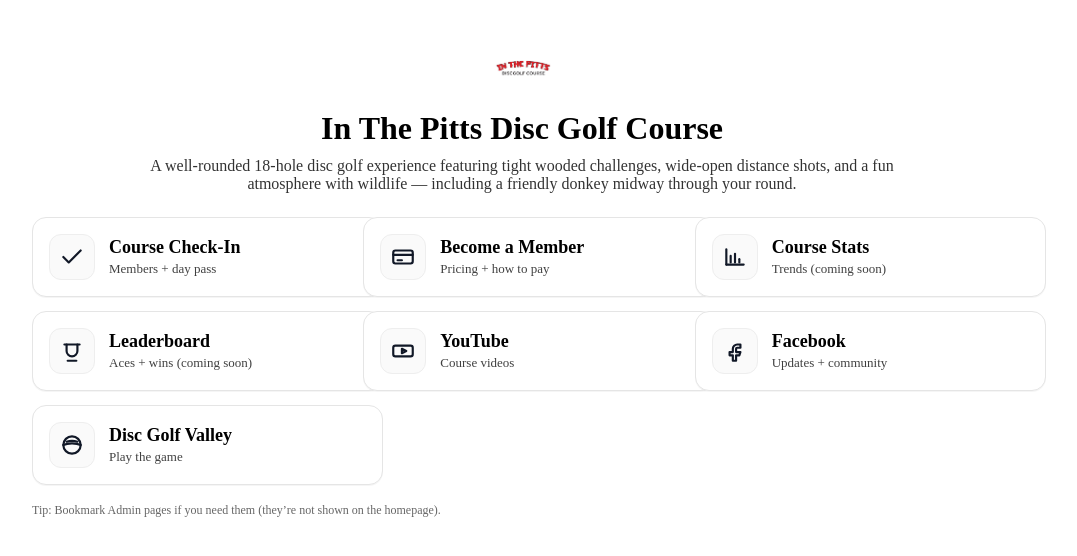
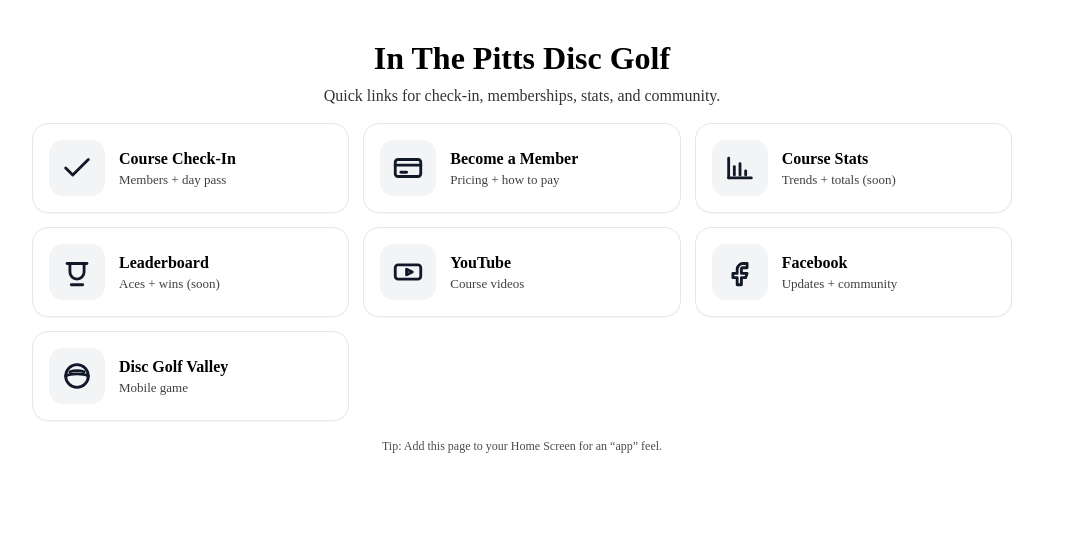
Before and after one commit to chadhagerty/inthepitts-discgolf-app, a Next.js app: page / in a window 1280 px wide. Shown: the top 556 px of the page, without its empty margins (118-1195 px from the left). Built offline with nearby package versions, Linux system fonts and the light colour scheme.

Commit message:
Make homepage tiles app-style with large icons

```diff
--- a/app/page.js
+++ b/app/page.js
@@ -1,98 +1,50 @@
 import Link from "next/link";
 
+export default function HomePage() {
   const tiles = [
-  // Core
-  {
-    type: "internal",
-    href: "/checkin",
-    icon: "/icons/checkin.svg",
-    title: "Course Check-In",
-    subtitle: "Members + day pass",
-  },
-  {
-    type: "internal",
-    href: "/memberships",
-    icon: "/icons/membership.svg",
-    title: "Become a Member",
-    subtitle: "Pricing + how to pay",
-  },
+    { type: "internal", href: "/checkin", icon: "/icons/checkin.svg", title: "Course Check-In", subtitle: "Members + day pass" },
+    { type: "internal", href: "/memberships", icon: "/icons/membership.svg", title: "Become a Member", subtitle: "Pricing + how to pay" },
+    { type: "internal", href: "/stats", icon: "/icons/stats.svg", title: "Course Stats", subtitle: "Trends + totals (soon)" },
+    { type: "internal", href: "/leaderboard", icon: "/icons/leaderboard.svg", title: "Leaderboard", subtitle: "Aces + wins (soon)" },
 
-  // Course / community
-  {
-    type: "internal",
-    href: "/stats",
-    icon: "/icons/stats.svg",
-    title: "Course Stats",
-    subtitle: "Trends (coming soon)",
-  },
-  {
-    type: "internal",
-    href: "/leaderboard",
-    icon: "/icons/leaderboard.svg",
-    title: "Leaderboard",
-    subtitle: "Aces + wins (coming soon)",
-  },
+    { type: "external", href: "https://www.youtube.com/@InThePittsDiscGolfCourse", icon: "/icons/youtube.svg", title: "YouTube", subtitle: "Course videos" },
+    { type: "external", href: "https://www.facebook.com/share/1D8MpvLLtv/?mibextid=wwXIfr", icon: "/icons/facebook.svg", title: "Facebook", subtitle: "Updates + community" },
 
-  // External links (your real URLs)
-  {
-    type: "external",
-    href: "https://www.youtube.com/@InThePittsDiscGolfCourse",
-    icon: "/icons/youtube.svg",
-    title: "YouTube",
-    subtitle: "Course videos",
-  },
-  {
-    type: "external",
-    href: "https://www.facebook.com/share/1D8MpvLLtv/?mibextid=wwXIfr",
-    icon: "/icons/facebook.svg",
-    title: "Facebook",
-    subtitle: "Updates + community",
-  },
-
-  // Disc Golf Valley (website for now; we can add App Store / Play Store buttons next)
-  {
-    type: "external",
-    href: "https://www.discgolfvalley.com/",
-    icon: "/icons/discgolf.svg",
-    title: "Disc Golf Valley",
-    subtitle: "Play the game",
-  },
+    // Disc Golf Valley: we can link to a small page later with App Store + Google Play buttons
+    { type: "external", href: "https://www.discgolfvalley.com/", icon: "/icons/discgolf.svg", title: "Disc Golf Valley", subtitle: "Mobile game" },
   ];
 
-function Tile({ t }) {
-  const inner = (
+  const Tile = ({ t }) => {
+    const content = (
       <div
         style={{
+          border: "1px solid #e5e7eb",
+          borderRadius: 16,
+          padding: 16,
+          background: "white",
           display: "flex",
           gap: 14,
           alignItems: "center",
-        padding: 16,
-        border: "1px solid #e5e5e5",
-        borderRadius: 14,
-        background: "white",
-        boxShadow: "0 1px 0 rgba(0,0,0,0.04)",
-        width: "100%",
-        cursor: "pointer",
+          boxShadow: "0 1px 0 rgba(0,0,0,0.03)",
         }}
       >
         <div
           style={{
-          width: 44,
-          height: 44,
-          borderRadius: 12,
-          border: "1px solid #eee",
+            width: 56,
+            height: 56,
+            borderRadius: 14,
+            background: "#f3f4f6",
             display: "grid",
             placeItems: "center",
-          background: "#fafafa",
             flex: "0 0 auto",
           }}
         >
-        <img src={t.icon} alt="" width="26" height="26" style={{ display: "block" }} />
+          <img src={t.icon} alt="" width="34" height="34" style={{ display: "block" }} />
         </div>
 
-      <div style={{ lineHeight: 1.15 }}>
-        <div style={{ fontSize: 18, fontWeight: 700 }}>{t.title}</div>
-        <div style={{ fontSize: 13, opacity: 0.75, marginTop: 4 }}>{t.subtitle}</div>
+        <div style={{ minWidth: 0 }}>
+          <div style={{ fontWeight: 700, fontSize: 16, lineHeight: 1.2 }}>{t.title}</div>
+          <div style={{ opacity: 0.75, marginTop: 4, fontSize: 13, lineHeight: 1.2 }}>{t.subtitle}</div>
         </div>
       </div>
     );
@@ -100,46 +52,42 @@
     if (t.type === "external") {
       return (
         <a href={t.href} target="_blank" rel="noreferrer" style={{ textDecoration: "none", color: "inherit" }}>
-        {inner}
+          {content}
         </a>
       );
     }
 
     return (
       <Link href={t.href} style={{ textDecoration: "none", color: "inherit" }}>
-      {inner}
+        {content}
       </Link>
     );
-}
+  };
 
-export default function HomePage() {
   return (
-    <main style={{ padding: "2rem", maxWidth: 980, margin: "0 auto" }}>
-      <div style={{ display: "grid", gap: 10, justifyItems: "center", marginBottom: 14 }}>
-        <img src="/logo.png" alt="In The Pitts" style={{ height: 60, width: "auto" }} />
-        <h1 style={{ margin: 0, textAlign: "center" }}>In The Pitts Disc Golf Course</h1>
-        <p style={{ margin: 0, opacity: 0.8, textAlign: "center", maxWidth: 760 }}>
-          A well-rounded 18-hole disc golf experience featuring tight wooded challenges, wide-open distance shots, and a fun
-          atmosphere with wildlife — including a friendly donkey midway through your round.
+    <main style={{ padding: "2rem 1rem", maxWidth: 980, margin: "0 auto" }}>
+      <header style={{ textAlign: "center", marginBottom: 18 }}>
+        <h1 style={{ margin: 0 }}>In The Pitts Disc Golf</h1>
+        <p style={{ margin: "10px auto 0", maxWidth: 700, opacity: 0.8 }}>
+          Quick links for check-in, memberships, stats, and community.
         </p>
-      </div>
+      </header>
 
-      <div
+      <section
         style={{
           display: "grid",
           gap: 14,
           gridTemplateColumns: "repeat(auto-fit, minmax(260px, 1fr))",
-          marginTop: 24,
         }}
       >
         {tiles.map((t) => (
-          <Tile key={t.title} t={t} />
+          <Tile key={t.href} t={t} />
         ))}
-      </div>
+      </section>
 
-      <p style={{ marginTop: 18, fontSize: 12, opacity: 0.6 }}>
-        Tip: Bookmark Admin pages if you need them (they’re not shown on the homepage).
-      </p>
+      <footer style={{ textAlign: "center", marginTop: 18, opacity: 0.7, fontSize: 12 }}>
+        Tip: Add this page to your Home Screen for an “app” feel.
+      </footer>
     </main>
   );
 }
```
Lines whose indentation alone changed are shown as unchanged.
